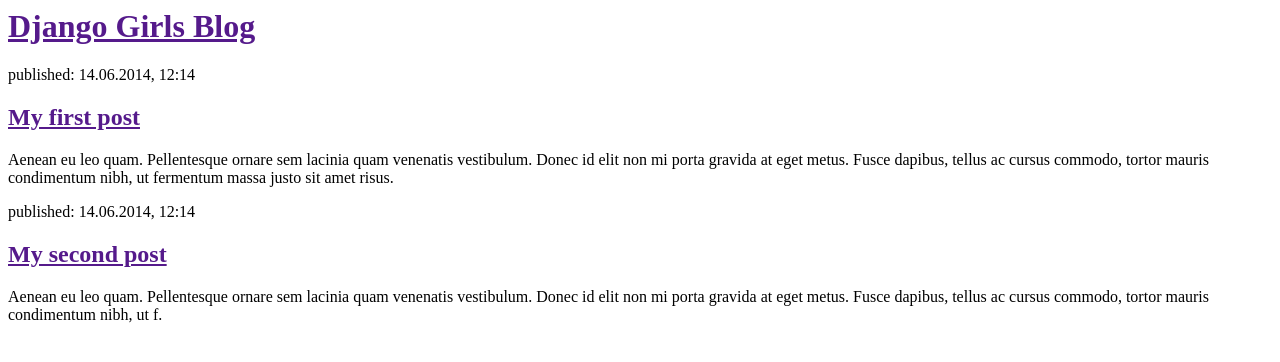
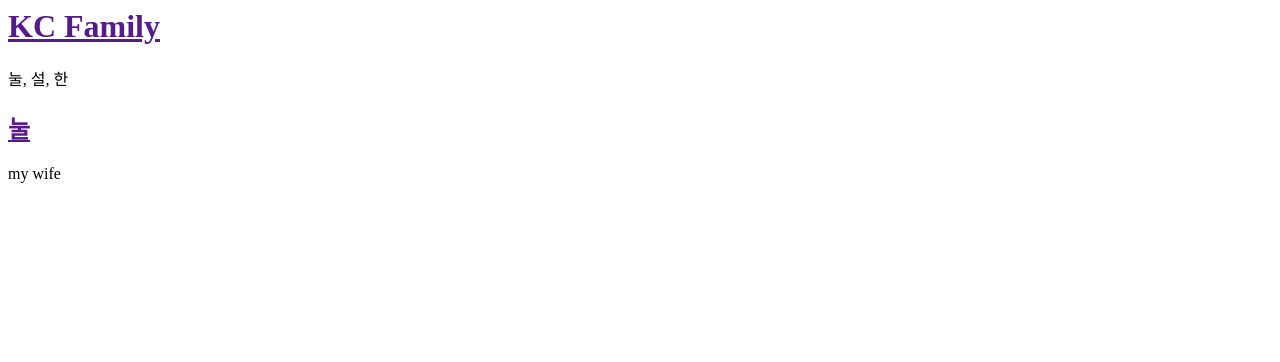
Before and after one commit to rodgnal/my-first-blog, a Django app: page / in a window 1280 px wide. Shown: the top 362 px of the page. Run offline with Django 3.2, Linux system fonts and the light colour scheme.

Commit message:
Changed the HTML for the site.

```diff
--- a/blog/templates/blog/post_list.html
+++ b/blog/templates/blog/post_list.html
@@ -1,22 +1,17 @@
 <html>
     <head>
-        <title>Django Girls blog</title>
+        <title>KC family</title>
     </head>
     <body>
         <div>
-            <h1><a href="">Django Girls Blog</a></h1>
+            <h1><a href="">KC Family</a></h1>
         </div>
 
         <div>
-            <p>published: 14.06.2014, 12:14</p>
-            <h2><a href="">My first post</a></h2>
-            <p>Aenean eu leo quam. Pellentesque ornare sem lacinia quam venenatis vestibulum. Donec id elit non mi porta gravida at eget metus. Fusce dapibus, tellus ac cursus commodo, tortor mauris condimentum nibh, ut fermentum massa justo sit amet risus.</p>
+            <p>눌, 설, 한</p>
+            <h2><a href="">눌</a></h2>
+            <p>my wife</p>
         </div>
 
-        <div>
-            <p>published: 14.06.2014, 12:14</p>
-            <h2><a href="">My second post</a></h2>
-            <p>Aenean eu leo quam. Pellentesque ornare sem lacinia quam venenatis vestibulum. Donec id elit non mi porta gravida at eget metus. Fusce dapibus, tellus ac cursus commodo, tortor mauris condimentum nibh, ut f.</p>
-        </div>
     </body>
 </html>
```
